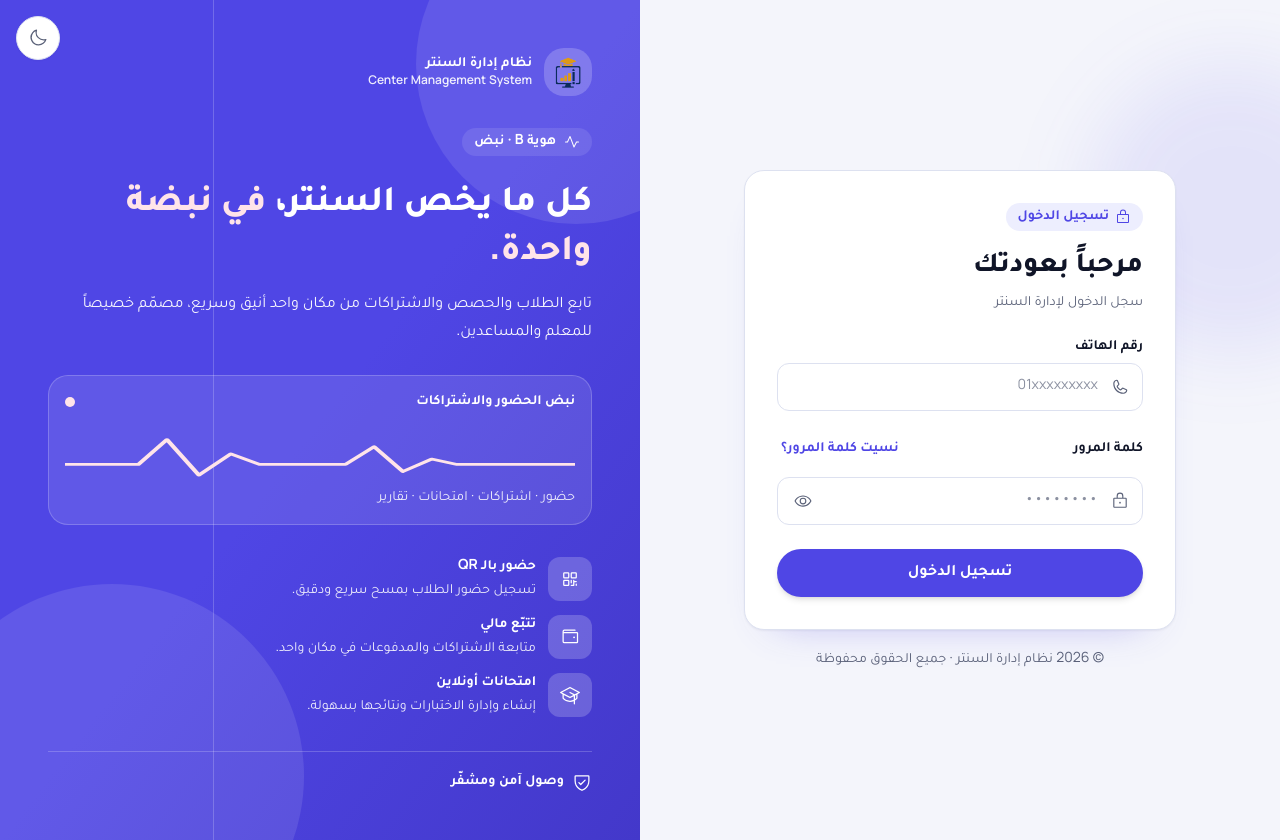
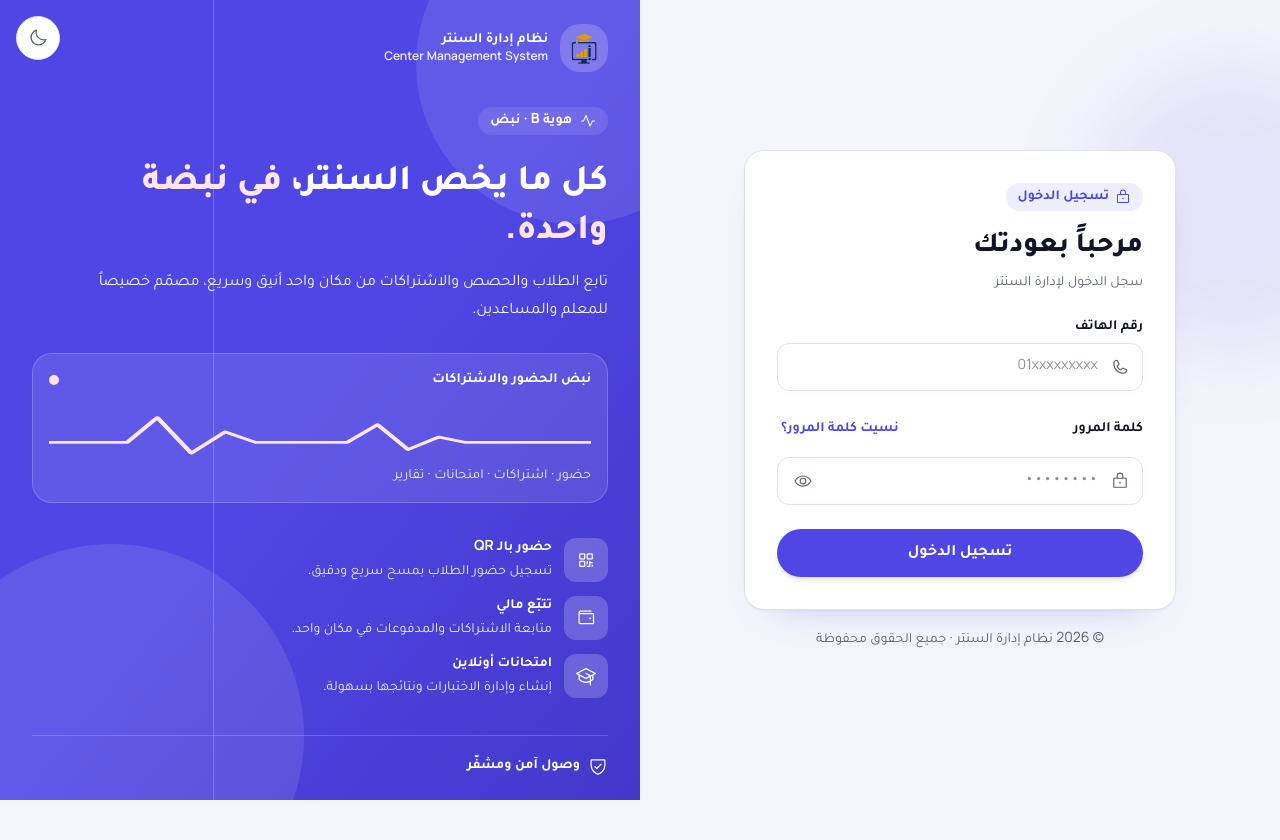
Before and after one commit to alimohamedelnaggar/Center_Management_System, a React (Vite) app in the folder Frontend/CenterManagement/: page /login in a window 1280 px wide. After the commit the page ends 800 px from the top, so only its background shows below. Built offline with nearby package versions, Linux system fonts and the light colour scheme; no server answers; what @microsoft/signalr would draw is missing.

Commit message:
fix(login): keep the desktop brand panel inside the viewport
Trim the panel rhythm at <=900px-tall desktop viewports, removing a 37px page scroll at 1280x800 while leaving the form column untouched.

```diff
--- a/Frontend/CenterManagement/src/components/Auth/LoginComponent/BrandPanel.jsx
+++ b/Frontend/CenterManagement/src/components/Auth/LoginComponent/BrandPanel.jsx
@@ -73,7 +73,7 @@ export default function BrandPanel() {
         className="pointer-events-none absolute inset-y-0 left-1/3 w-px bg-primary-contrast/20 dark:bg-primary/20"
       />
 
-      <div className="relative z-10 flex w-full flex-col justify-between gap-8 p-8 lg:p-10 xl:p-12">
+      <div className="login-brand-content relative z-10 flex w-full flex-col justify-between gap-8 p-8 lg:p-10 xl:p-12">
         <div className="flex items-center gap-3">
           <span className="flex h-12 w-12 items-center justify-center rounded-card bg-primary-contrast/20 p-2 dark:bg-primary/20">
             <img
--- a/Frontend/CenterManagement/src/components/Auth/LoginComponent/login.css
+++ b/Frontend/CenterManagement/src/components/Auth/LoginComponent/login.css
@@ -32,6 +32,15 @@
 }
 .shake-anim {
   animation: shakeX 180ms ease both;
+}
+
+/* Short desktop viewports (1280x800 laptops): the brand panel is the tallest
+   column, so trim its vertical rhythm instead of letting the page scroll. */
+@media (min-width: 768px) and (max-height: 900px) {
+  .login-brand-content {
+    gap: 1.5rem !important;
+    padding: 1.5rem 2rem !important;
+  }
 }
 
 /* Short landscape phones: the brand panel would eat the whole viewport and
```
